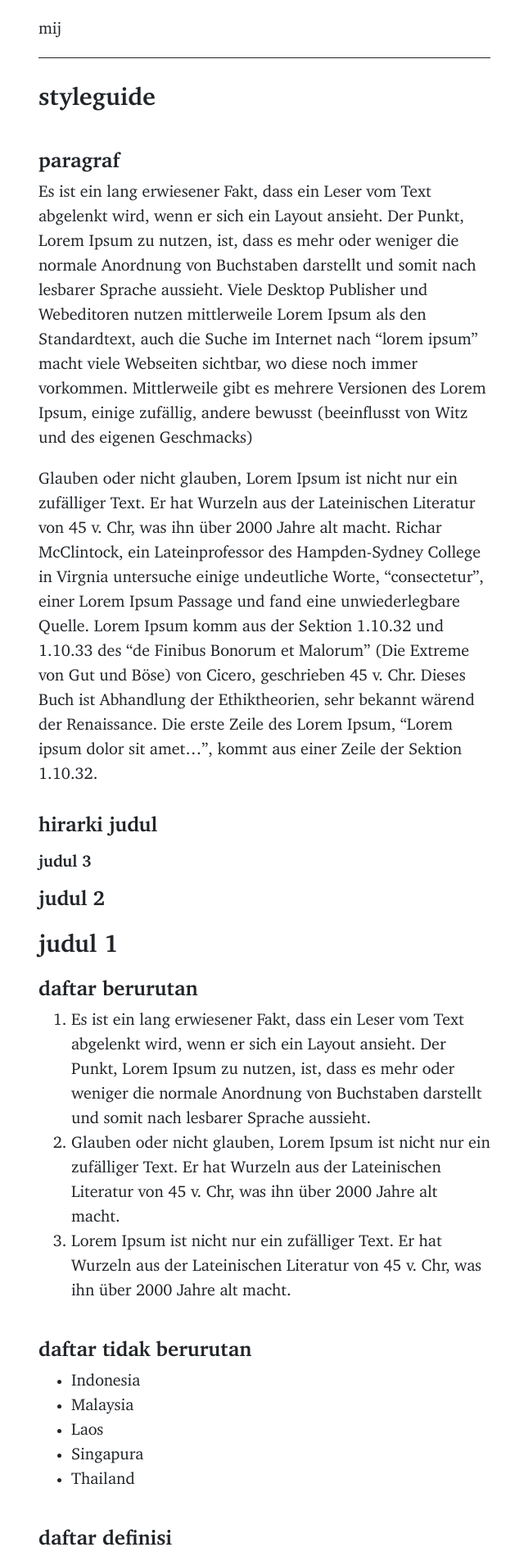
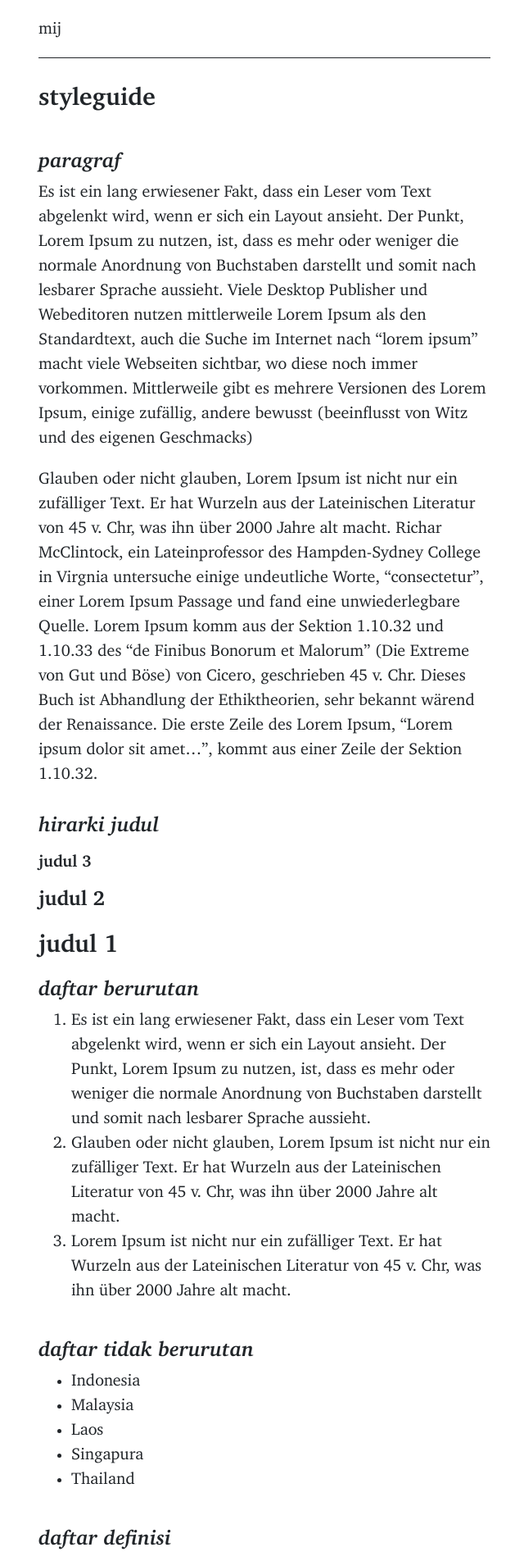
Before and after one commit to muhammadilfaj/mij, a Jekyll site: the page built from styleguide.md, in a window 1280 px wide. Shown: the top 1904 px of the page at 82% size, without its empty margins (317-957 px from the left). Built offline with Jekyll 4.4.1, drawn with Linux system fonts in a browser that asks for light colours.

````diff
--- a/styleguide.md
+++ b/styleguide.md
@@ -3,29 +3,29 @@ layout: page
 title: styleguide
 ---
 
-## paragraf
+## *paragraf*
 Es ist ein lang erwiesener Fakt, dass ein Leser vom Text abgelenkt wird, wenn er sich ein Layout ansieht. Der Punkt, Lorem Ipsum zu nutzen, ist, dass es mehr oder weniger die normale Anordnung von Buchstaben darstellt und somit nach lesbarer Sprache aussieht. Viele Desktop Publisher und Webeditoren nutzen mittlerweile Lorem Ipsum als den Standardtext, auch die Suche im Internet nach "lorem ipsum" macht viele Webseiten sichtbar, wo diese noch immer vorkommen. Mittlerweile gibt es mehrere Versionen des Lorem Ipsum, einige zufällig, andere bewusst (beeinflusst von Witz und des eigenen Geschmacks)
 
 Glauben oder nicht glauben, Lorem Ipsum ist nicht nur ein zufälliger Text. Er hat Wurzeln aus der Lateinischen Literatur von 45 v. Chr, was ihn über 2000 Jahre alt macht. Richar McClintock, ein Lateinprofessor des Hampden-Sydney College in Virgnia untersuche einige undeutliche Worte, "consectetur", einer Lorem Ipsum Passage und fand eine unwiederlegbare Quelle. Lorem Ipsum komm aus der Sektion 1.10.32 und 1.10.33 des "de Finibus Bonorum et Malorum" (Die Extreme von Gut und Böse) von Cicero, geschrieben 45 v. Chr. Dieses Buch ist Abhandlung der Ethiktheorien, sehr bekannt wärend der Renaissance. Die erste Zeile des Lorem Ipsum, "Lorem ipsum dolor sit amet...", kommt aus einer Zeile der Sektion 1.10.32.
 
-## hirarki judul
+## *hirarki judul*
 ### judul 3
 ## judul 2
 # judul 1
 
-## daftar berurutan
+## *daftar berurutan*
 1. Es ist ein lang erwiesener Fakt, dass ein Leser vom Text abgelenkt wird, wenn er sich ein Layout ansieht. Der Punkt, Lorem Ipsum zu nutzen, ist, dass es mehr oder weniger die normale Anordnung von Buchstaben darstellt und somit nach lesbarer Sprache aussieht.
 2. Glauben oder nicht glauben, Lorem Ipsum ist nicht nur ein zufälliger Text. Er hat Wurzeln aus der Lateinischen Literatur von 45 v. Chr, was ihn über 2000 Jahre alt macht.
 3. Lorem Ipsum ist nicht nur ein zufälliger Text. Er hat Wurzeln aus der Lateinischen Literatur von 45 v. Chr, was ihn über 2000 Jahre alt macht.
 
-## daftar tidak berurutan
+## *daftar tidak berurutan*
 - Indonesia
 - Malaysia
 - Laos
 - Singapura
 - Thailand
 
-## daftar definisi
+## *daftar definisi*
 internet
 : adalah sistem jaringan komputer yang saling terhubung secara global dengan menggunakan paket protokol internet (TCP/IP) untuk menghubungkan perangkat di seluruh dunia. Ini adalah jaringan dari jaringan yang terdiri dari jaringan privat, publik, akademik, bisnis, dan pemerintah lokal ke lingkup global, dihubungkan oleh beragam teknologi elektronik, nirkabel, dan jaringan optik. Internet membawa beragam sumber daya dan layanan informasi, seperti dokumen hiperteks yang saling terkait dan aplikasi World Wide Web (WWW), surat elektronik, telepon, dan berbagi berkas.
 
@@ -35,7 +35,7 @@ tipografi
 prinsip gestalt
 : Gestalt adalah sebuah teori yang menjelaskan proses persepsi melalui pengorganisasian komponen-komponen sensasi yang memiliki hubungan, pola, ataupun kemiripan menjadi kesatuan. Teori gestalt beroposisi terhadap teori strukturalisme. Teori gestalt cenderung berupaya mengurangi pembagian sensasi menjadi bagian-bagian kecil.
 
-## menampilkan gambar
+## *menampilkan gambar*
 ![funny cat](https://source.unsplash.com/Tn8DLxwuDMA)
 
 <figure>
@@ -43,7 +43,7 @@ prinsip gestalt
   <figcaption>a funny cat</figcaption>
 </figure>
 
-## kutipan
+## *kutipan*
 <figure>
   <blockquote cite="https://www.huxley.net/bnw/four.html">
     <p>Words can be like X-rays, if you use them properly—they’ll go through anything. You read and you’re pierced.</p>
@@ -51,21 +51,21 @@ prinsip gestalt
   <figcaption>—Aldous Huxley, <cite>Brave New World</cite></figcaption>
 </figure>
 
-## table
+## *table*
 
 Column 1 | Column 2 | Column 3
 --- | --- | ---
 one | two | three
 four | five | six
 
-## inline text style
+## *inline text style*
 - *italic or emphasize text*
 - **bold text**
 - ~~striketrhough~~
 - <mark>highlighting text</mark>
 - `inline code`
 
-## block code
+## *block code*
 ```
 * {
   margin: 0;
````
